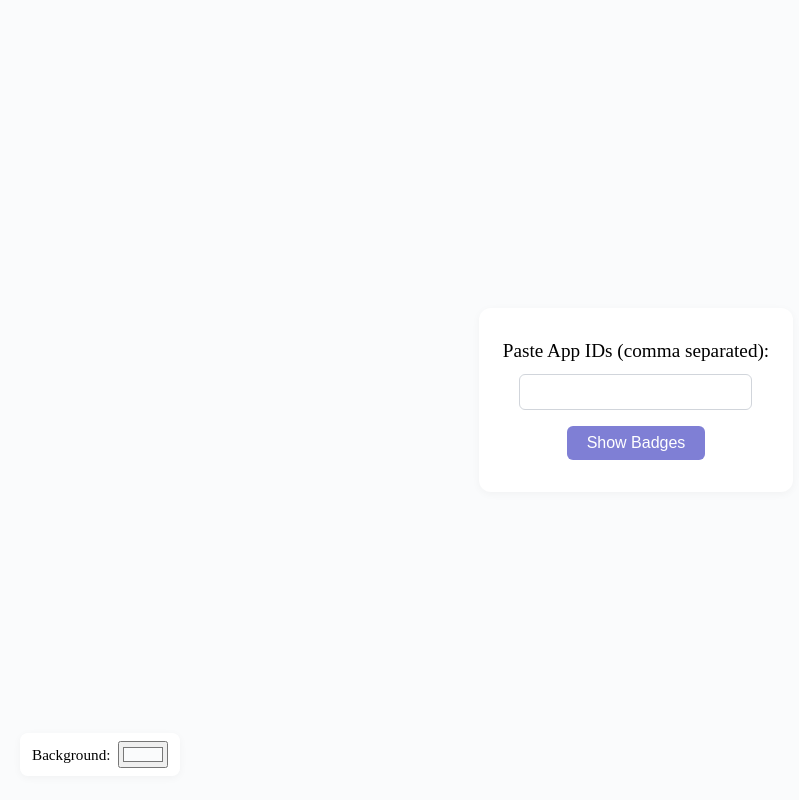
After one commit to allexkap/steam-badges-page, a Flask app: template templates/find_app.html in a window 1280 px wide. The commit adds this page. Shown: the whole page, without its empty margins (4-803 px from the left). Run offline with Flask 3, Linux system fonts and the light colour scheme; the template is opened without the code that fills it, so the values that code supplies are empty.

Commit message:
add second page

```diff
--- a/main.py
+++ b/main.py
@@ -1,22 +1,35 @@
 import json
 
-from flask import Flask, render_template
+from flask import Flask, render_template, request
 
 app = Flask(__name__)
 
 data = json.load(open('./db.json'))
 
 
-@app.route('/')
-def index():
-    # Pass all apps and their badges to the template, and format preview_url for each app
+@app.route('/', methods=['GET', 'POST'])
+def find_app():
+    # Show the form and handle submission
+    pasted_ids = []
+    if request.method == 'POST':
+        ids_raw = request.form.get('app_ids', '')
+        pasted_ids = [i.strip() for i in ids_raw.split(',') if i.strip().isdigit()]
+    return render_template('find_app.html', pasted_ids=pasted_ids)
+
+@app.route('/badges')
+def badges():
+    # Get app_ids from query or session
+    app_ids = request.args.get('app_ids', '')
+    app_ids = [int(i) for i in app_ids.split(',') if i.isdigit()]
     preview_url_template = data.get('preview_url')
+    filtered_apps = []
     for app in data['apps']:
-        for badge in app['badges']:
-            badge['img_url'] = data['badge_url'].format(appid=app['appid'], hash=badge['hash'])
-        # Always set preview_url for each app using the template
-        app['preview_url'] = preview_url_template.format(appid=app['appid'])
-    return render_template('index.html', apps=data['apps'])
+        if app['app_id'] in app_ids:
+            for badge in app['badges']:
+                badge['img_url'] = data['badge_url'].format(app_id=app['app_id'], hash=badge['hash'])
+            app['preview_url'] = preview_url_template.format(app_id=app['app_id'])
+            filtered_apps.append(app)
+    return render_template('badges.html', apps=filtered_apps, app_ids=','.join(str(i) for i in app_ids))
 
 if __name__ == '__main__':
     app.run(debug=True)
--- /dev/null
+++ b/templates/find_app.html
@@ -0,0 +1,61 @@
+<!DOCTYPE html>
+<html lang="en">
+<head>
+    <meta charset="UTF-8">
+    <title>Find App by ID</title>
+    <style>
+        body {
+            min-height: 100vh;
+            margin: 0;
+            display: flex;
+            flex-direction: column;
+            justify-content: center;
+            align-items: center;
+            background: #fafbfc;
+        }
+        .center-form {
+            display: flex;
+            flex-direction: column;
+            align-items: center;
+            justify-content: center;
+            padding: 32px 24px;
+            border-radius: 12px;
+            box-shadow: 0 2px 8px rgba(0,0,0,0.04);
+            background: #fff;
+        }
+        .color-picker {
+            position: fixed;
+            left: 24px;
+            bottom: 24px;
+            background: #fff;
+            border-radius: 8px;
+            box-shadow: 0 2px 8px rgba(0,0,0,0.04);
+            padding: 8px 12px;
+            display: flex;
+            align-items: center;
+            gap: 8px;
+        }
+    </style>
+</head>
+<body>
+    <form class="center-form" action="/badges" method="get">
+        <label for="app_ids" style="font-size: 1.2em; margin-bottom: 12px;">Paste App IDs (comma separated):</label>
+        <input type="text" id="app_ids" name="app_ids" required style="padding: 8px 12px; font-size: 1em; border-radius: 6px; border: 1px solid #d1d5db; margin-bottom: 16px;">
+        <button type="submit" style="padding: 8px 20px; font-size: 1em; border-radius: 6px; border: none; background: #7f7fd5; color: #fff; cursor: pointer;">Show Badges</button>
+    </form>
+    <div class="color-picker">
+        <label for="bgcolor" style="font-size: 0.95em;">Background:</label>
+        <input type="color" id="bgcolor" value="#fafbfc">
+    </div>
+    <script>
+        const picker = document.getElementById('bgcolor');
+        // Restore color from localStorage if available
+        const savedBg = localStorage.getItem('bgcolor');
+        if (savedBg) document.body.style.background = picker.value = savedBg;
+        picker.addEventListener('input', function() {
+            document.body.style.background = picker.value;
+            localStorage.setItem('bgcolor', picker.value);
+        });
+    </script>
+</body>
+</html>
```
Also changed, not shown: templates/badges.html (renamed from templates/index.html, +14 -6 lines).
